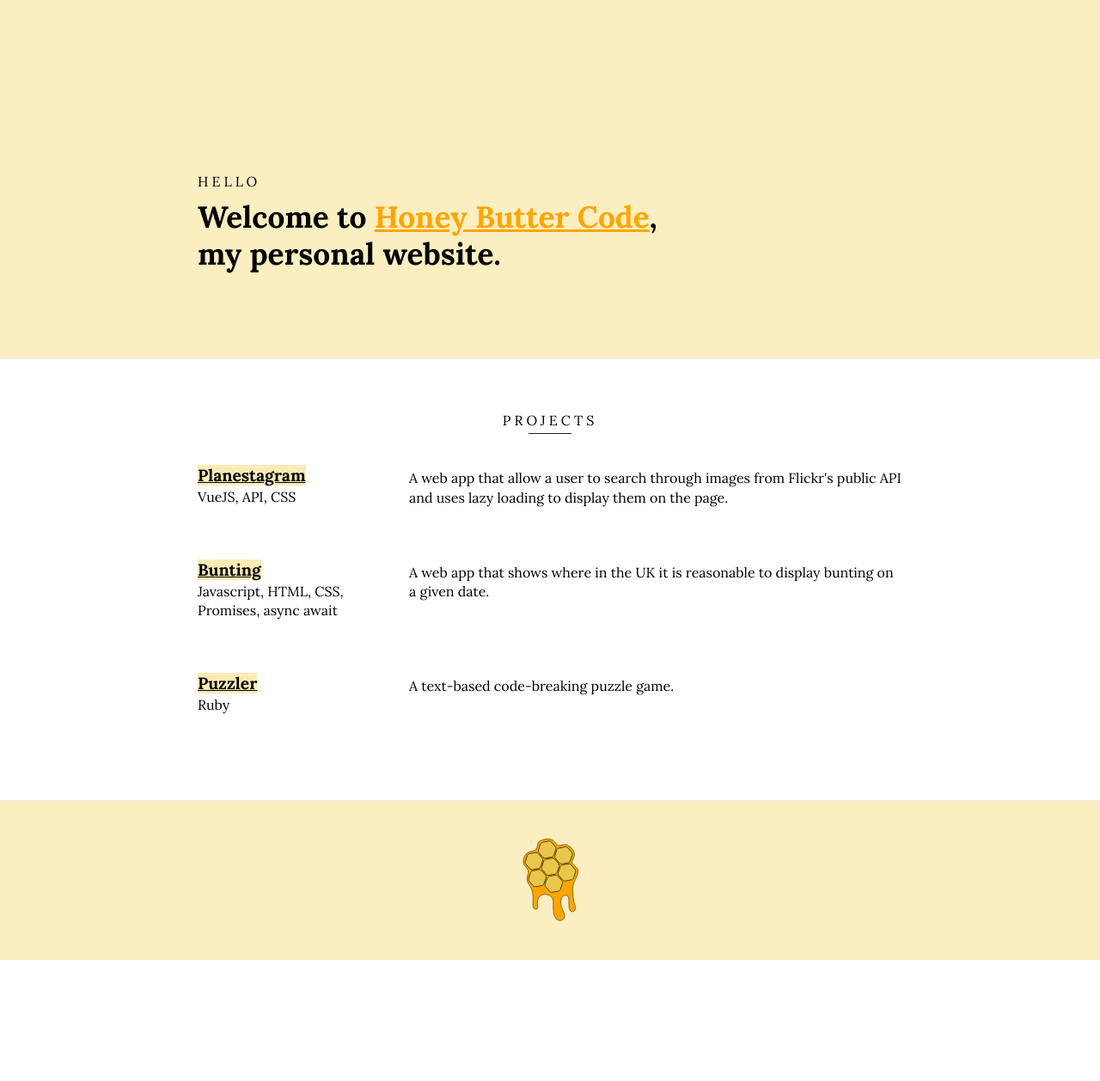
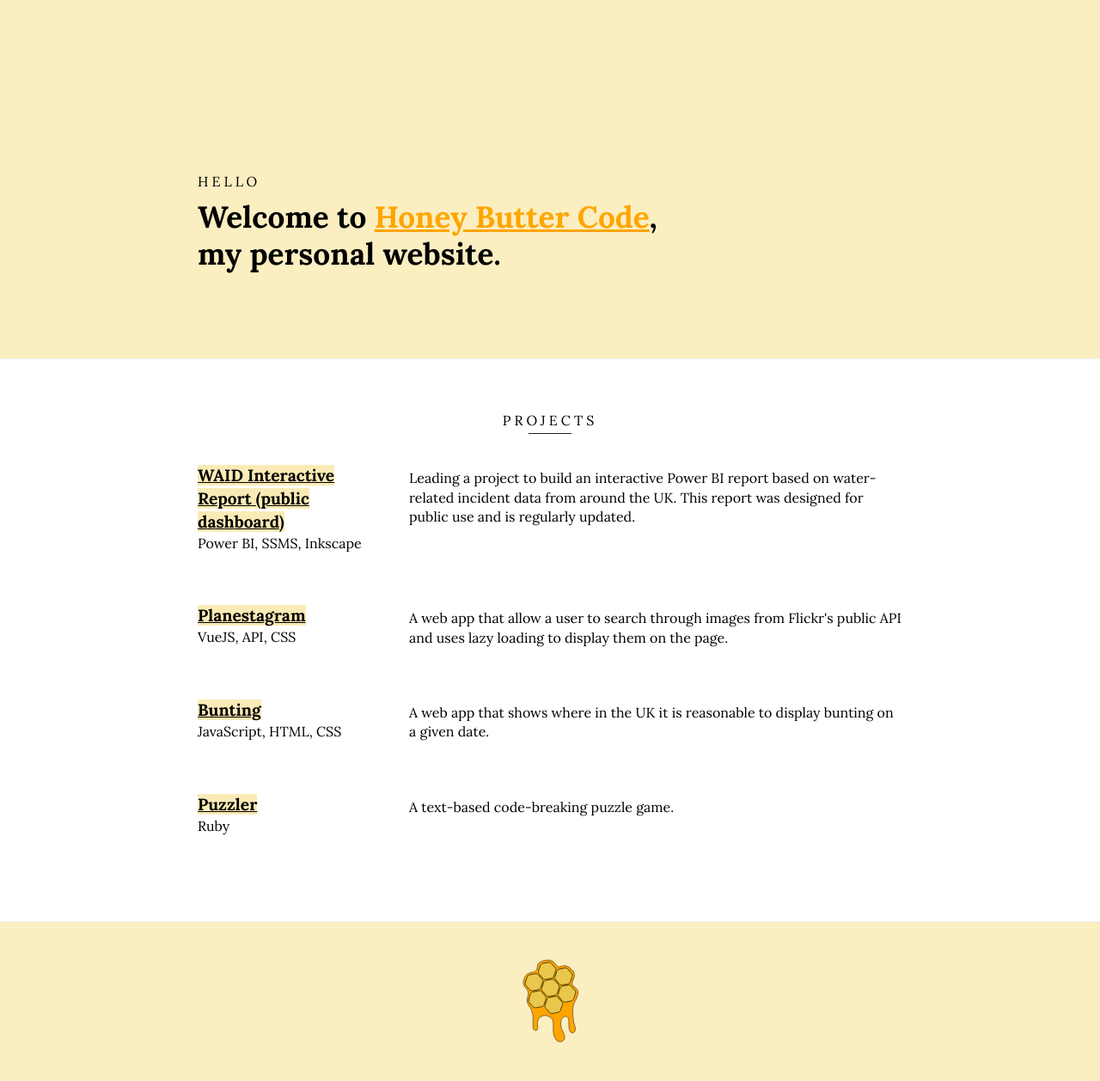
Before and after one commit to zipac/zipac.github.io, a Jekyll site: the page built from index.html, in a window 1280 px wide. Shown: the whole page at 86% size. Built offline with Jekyll 4.4.1, drawn with Linux system fonts in a browser that asks for light colours; before the commit the page ends 1117 px from its top, so only the background shows below that.

Commit message:
Corrected URL and updated with new project

```diff
--- a/_data/projects.yml
+++ b/_data/projects.yml
@@ -1,11 +1,16 @@
+-   title: WAID Interactive Report (public dashboard)
+    url: https://nationalwatersafety.org.uk/waid/interactive-report
+    company: Power BI, SSMS, Inkscape
+    description: Leading a project to build an interactive Power BI report based on water-related incident data from around the UK. This report was designed for public use and is regularly updated.
+
 -   title: Planestagram
-    url: https://zipac.github.io/FlickerVueApp
+    url: https://zipac.github.io/FlickrVueApp
     company: VueJS, API, CSS
     description: A web app that allow a user to search through images from Flickr's public API and uses lazy loading to display them on the page.
 
 -   title: Bunting
     url: https://zipac.github.io/Bunting
-    company: Javascript, HTML, CSS, Promises, async await
+    company: JavaScript, HTML, CSS
     description: A web app that shows where in the UK it is reasonable to display bunting on a given date.
 
 -   title: Puzzler
```
